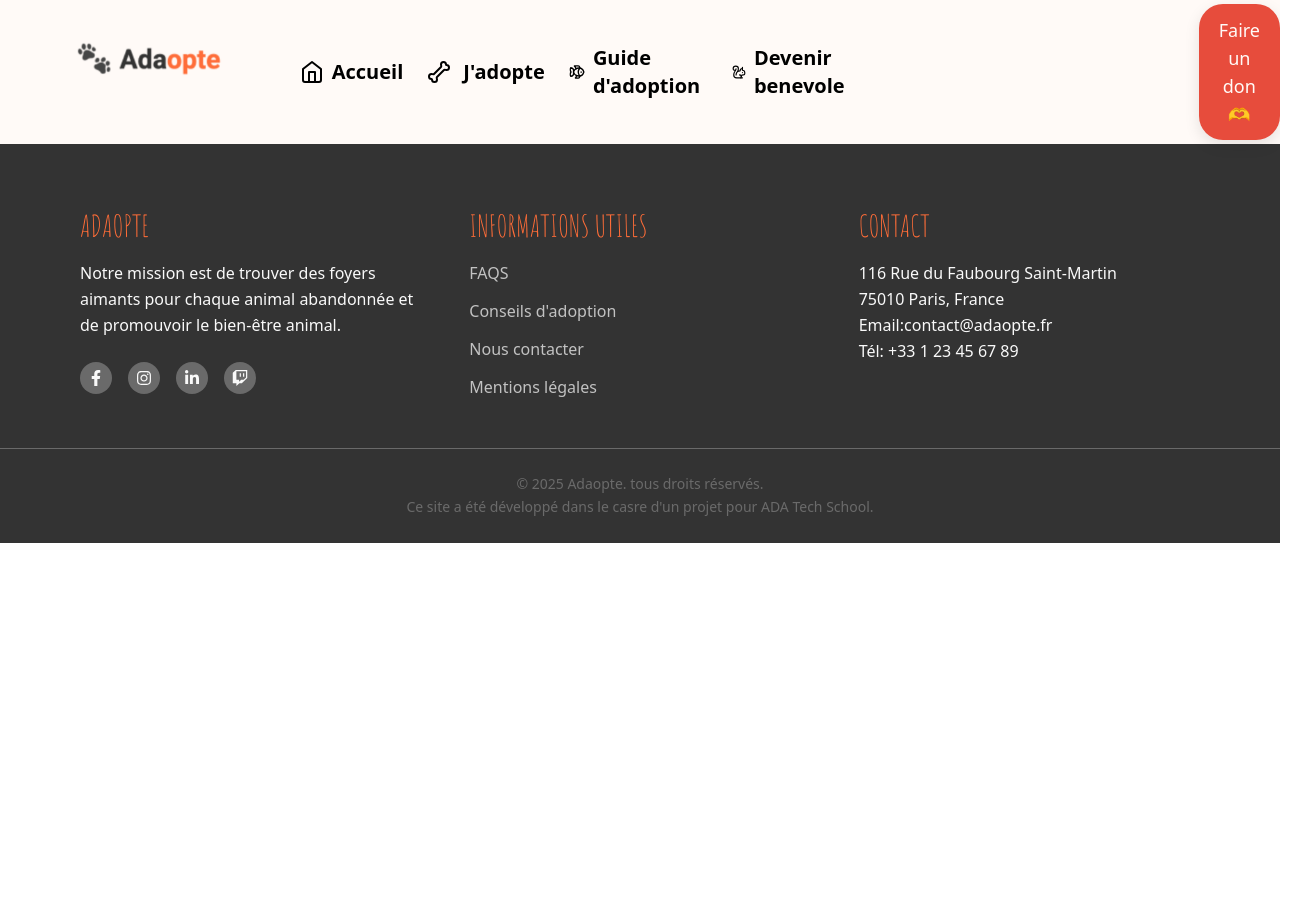
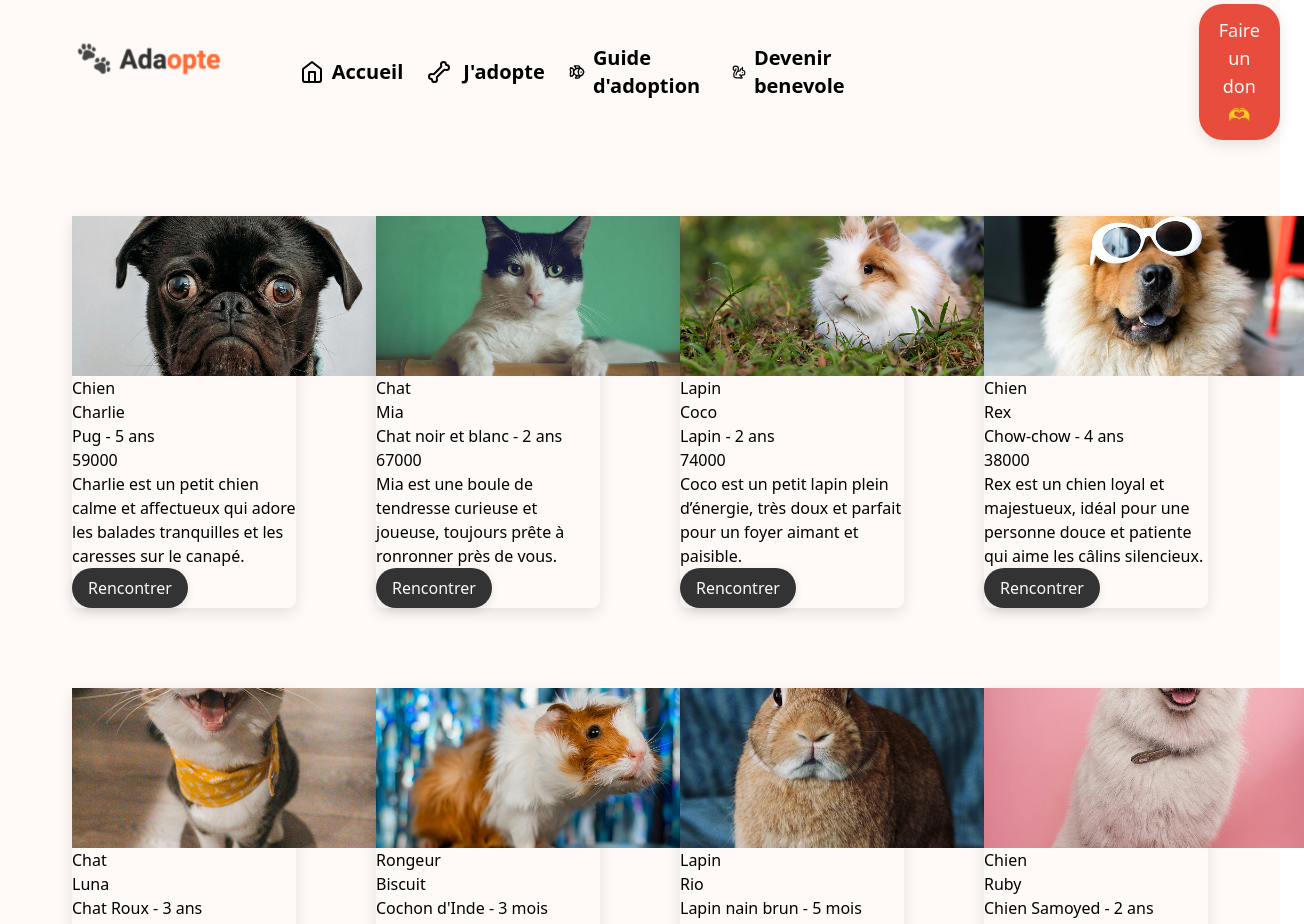
Before and after one commit to antoineb07/adaopte, a React (Vite) app: page /research in a window 1280 px wide. Shown: the top 924 px of the page, 1304 px wide, since content can reach past the window. Before the commit the page ends 800 px from the top, so only its background shows below. Built offline with nearby package versions, Linux system fonts and the light colour scheme.

Commit message:
feat : cards

```diff
--- /dev/null
+++ b/src/components/Card.tsx
@@ -0,0 +1,159 @@
+import data from "../data/data.json";
+import type { Animal } from "../types/Animal";
+import Button from "./Button";
+
+const animals: Animal[] = data;
+
+export default function () {
+  return (
+    <div className="flex flex-col items-center justify-center p-8 bg-primary">
+      <div className="grid grid-cols-4 bg-primary">
+        <div className="shadow-lg  m-10 rounded-lg">
+          <div className="w-80 h-40 overflow-hidden">
+            <img
+              src={animals[0].imageUrl}
+              alt="{animals[0].name}"
+              className="w-full h-full object-cover"
+            />
+          </div>
+          <p>{animals[0].type}</p>
+          <p>{animals[0].name}</p>
+          <p>
+            {animals[0].breed} - {animals[0].age}
+          </p>
+          <p>{animals[0].zipcode}</p>
+          <p>{animals[0].description}</p>
+
+          <Button variant="primary">Rencontrer</Button>
+        </div>
+
+        <div className="shadow-lg m-10 rounded-lg">
+          <div className="w-80 h-40 overflow-hidden">
+            <img
+              src={animals[1].imageUrl}
+              alt="{animals[1].name}"
+              className="w-full h-full object-cover"
+            />
+          </div>
+          <p>{animals[1].type}</p>
+          <p>{animals[1].name}</p>
+          <p>
+            {animals[1].breed} - {animals[1].age}
+          </p>
+          <p>{animals[1].zipcode}</p>
+          <p>{animals[1].description}</p>
+
+          <Button variant="primary">Rencontrer</Button>
+        </div>
+
+        <div className="shadow-lg m-10 rounded-lg">
+          <div className="w-80 h-40 overflow-hidden ">
+            <img
+              src={animals[2].imageUrl}
+              alt="{animals[1].name}"
+              className="w-full h-full object-cover"
+            />
+          </div>
+          <p>{animals[2].type}</p>
+          <p>{animals[2].name}</p>
+          <p>
+            {animals[2].breed} - {animals[1].age}
+          </p>
+          <p>{animals[2].zipcode}</p>
+          <p>{animals[2].description}</p>
+          <Button variant="primary">Rencontrer</Button>
+        </div>
+
+        <div className="shadow-lg m-10 rounded-lg">
+          <div className="w-80 h-40 overflow-hidden ">
+            <img
+              src={animals[3].imageUrl}
+              alt="{animals[3].name}"
+              className="w-full h-full object-cover"
+            />
+          </div>
+          <p>{animals[3].type}</p>
+          <p>{animals[3].name}</p>
+          <p>
+            {animals[3].breed} - {animals[3].age}
+          </p>
+          <p>{animals[3].zipcode}</p>
+          <p>{animals[3].description}</p>
+          <Button variant="primary">Rencontrer</Button>
+        </div>
+
+        <div className="shadow-lg m-10 rounded-lg">
+          <div className="w-80 h-40 overflow-hidden ">
+            <img
+              src={animals[4].imageUrl}
+              alt="{animals[4].name}"
+              className="w-full h-full object-cover"
+            />
+          </div>
+          <p>{animals[4].type}</p>
+          <p>{animals[4].name}</p>
+          <p>
+            {animals[4].breed} - {animals[4].age}
+          </p>
+          <p>{animals[4].zipcode}</p>
+          <p>{animals[4].description}</p>
+          <Button variant="primary">Rencontrer</Button>
+        </div>
+
+        <div className="shadow-lg m-10 rounded-lg">
+          <div className="w-80 h-40 overflow-hidden ">
+            <img
+              src={animals[5].imageUrl}
+              alt="{animals[5].name}"
+              className="w-full h-full object-cover"
+            />
+          </div>
+          <p>{animals[5].type}</p>
+          <p>{animals[5].name}</p>
+          <p>
+            {animals[5].breed} - {animals[5].age}
+          </p>
+          <p>{animals[5].zipcode}</p>
+          <p>{animals[5].description}</p>
+          <Button variant="primary">Rencontrer</Button>
+        </div>
+
+        <div className="shadow-lg m-10 rounded-lg">
+          <div className="w-80 h-40 overflow-hidden ">
+            <img
+              src={animals[6].imageUrl}
+              alt="{animals[6].name}"
+              className="w-full h-full object-cover"
+            />
+          </div>
+          <p>{animals[6].type}</p>
+          <p>{animals[6].name}</p>
+          <p>
+            {animals[6].breed} - {animals[6].age}
+          </p>
+          <p>{animals[6].zipcode}</p>
+          <p>{animals[6].description}</p>
+          <Button variant="primary">Rencontrer</Button>
+        </div>
+
+        <div className="shadow-lg m-10 rounded-lg">
+          <div className="w-80 h-40 overflow-hidden ">
+            <img
+              src={animals[7].imageUrl}
+              alt="{animals[7].name}"
+              className="w-full h-full object-cover"
+            />
+          </div>
+          <p>{animals[7].type}</p>
+          <p>{animals[7].name}</p>
+          <p>
+            {animals[7].breed} - {animals[7].age}
+          </p>
+          <p>{animals[7].zipcode}</p>
+          <p>{animals[7].description}</p>
+          <Button variant="primary">Rencontrer</Button>
+        </div>
+      </div>
+    </div>
+  );
+}
--- a/src/components/Masonry.tsx
+++ b/src/components/Masonry.tsx
@@ -14,7 +14,7 @@ export default function Masonry() {
             <img
               src={animals[0].imageUrl}
               alt=""
-              className="w-full h-full object-cover"
+              className="w-full h-full object-cover rounded-lg"
             />
           </div>
           <div className="w-80 h-80 overflow-hidden rounded-lg">
--- a/src/data/data.json
+++ b/src/data/data.json
@@ -1,6 +1,6 @@
 [
   {
-    "id": 1,
+    "id": 0,
     "name": "Charlie",
     "age": "5 ans",
     "breed": "Pug",
@@ -11,7 +11,7 @@
     "imageUrl": "/images/charlesdeluvio-K4mSJ7kc0As-unsplash.jpg"
   },
   {
-    "id": 2,
+    "id": 1,
     "name": "Mia",
     "age": "2 ans",
     "breed": "Chat noir et blanc",
@@ -22,7 +22,7 @@
     "imageUrl": "/images/manja-vitolic-gKXKBY-C-Dk-unsplash.jpg"
   },
   {
-    "id": 3,
+    "id": 2,
     "name": "Coco",
     "age": "1 an",
     "breed": "Lapin",
@@ -33,7 +33,7 @@
     "imageUrl": "/images/chan-swan-NKyl19P5IHg-unsplash.jpg"
   },
   {
-    "id": 4,
+    "id": 3,
     "name": "Rex",
     "age": "4 ans",
     "breed": "Chow-chow",
@@ -44,7 +44,7 @@
     "imageUrl": "/images/alan-king-KZv7w34tluA-unsplash.jpg"
   },
   {
-    "id": 5,
+    "id": 4,
     "name": "Luna",
     "age": "3 ans",
     "breed": "Chat Roux",
@@ -55,7 +55,7 @@
     "imageUrl": "/images/jae-park-7GX5aICb5i4-unsplash.jpg"
   },
   {
-    "id": 6,
+    "id": 5,
     "name": "Biscuit",
     "age": "3 mois",
     "breed": "Cochon d'Inde",
@@ -66,7 +66,7 @@
     "imageUrl": "/images/yosei-g-OVgE3m4MHKM-unsplash.jpg"
   },
   {
-    "id": 7,
+    "id": 6,
     "name": "Rio",
     "age": "5 mois",
     "breed": "Lapin nain brun",
@@ -77,7 +77,7 @@
     "imageUrl": "/images/melanie-kreutz-IFnknR2Mv5o-unsplash.jpg"
   },
   {
-    "id": 8,
+    "id": 7,
     "name": "Ruby",
     "age": "2 ans",
     "breed": "Chien Samoyed",
--- a/src/pages/Research.tsx
+++ b/src/pages/Research.tsx
@@ -1,11 +1,12 @@
 import Footer from "../components/Footer";
 import NavBar from "../components/Navbar";
+import Card from "../components/Card";
 
 function Research() {
   return (
     <>
       <NavBar />
-
+      <Card />
       <Footer />
     </>
   );
```
